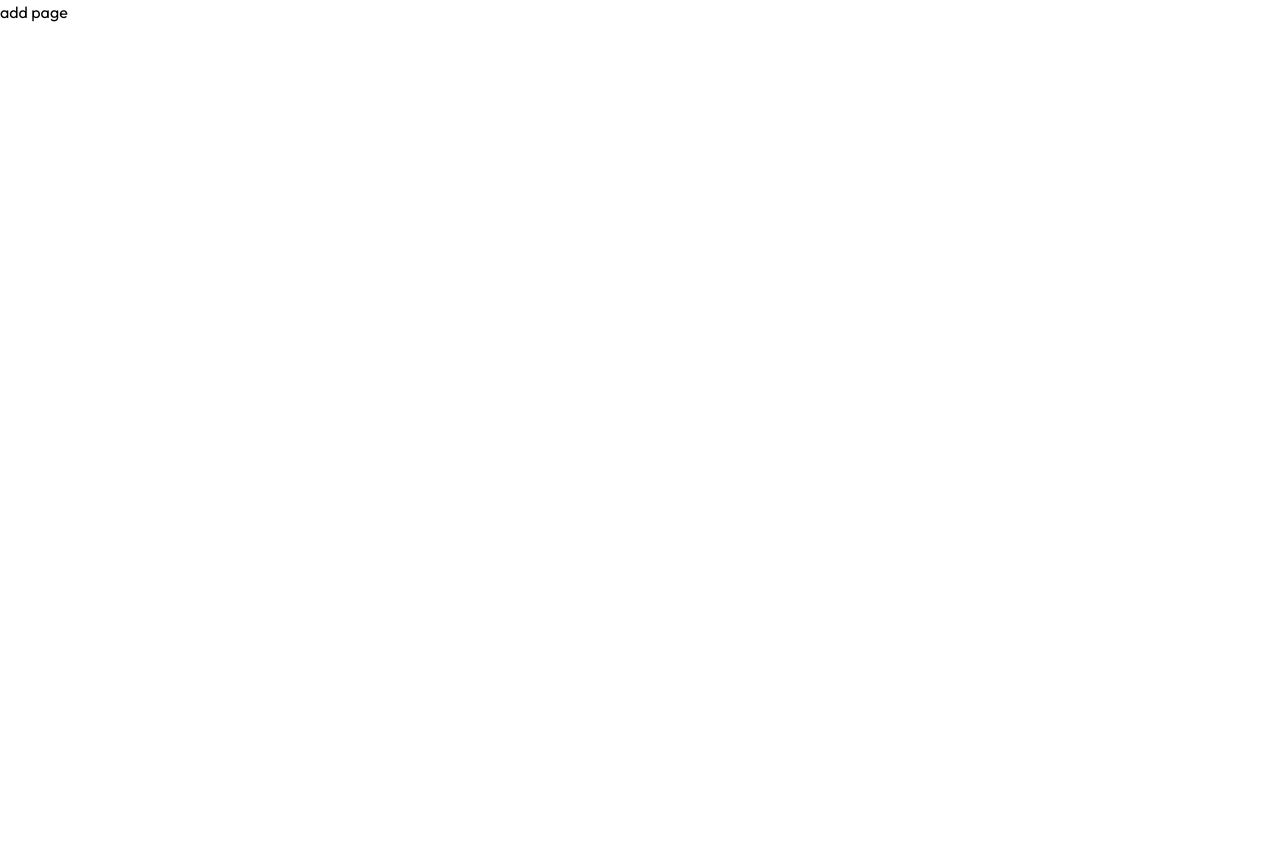
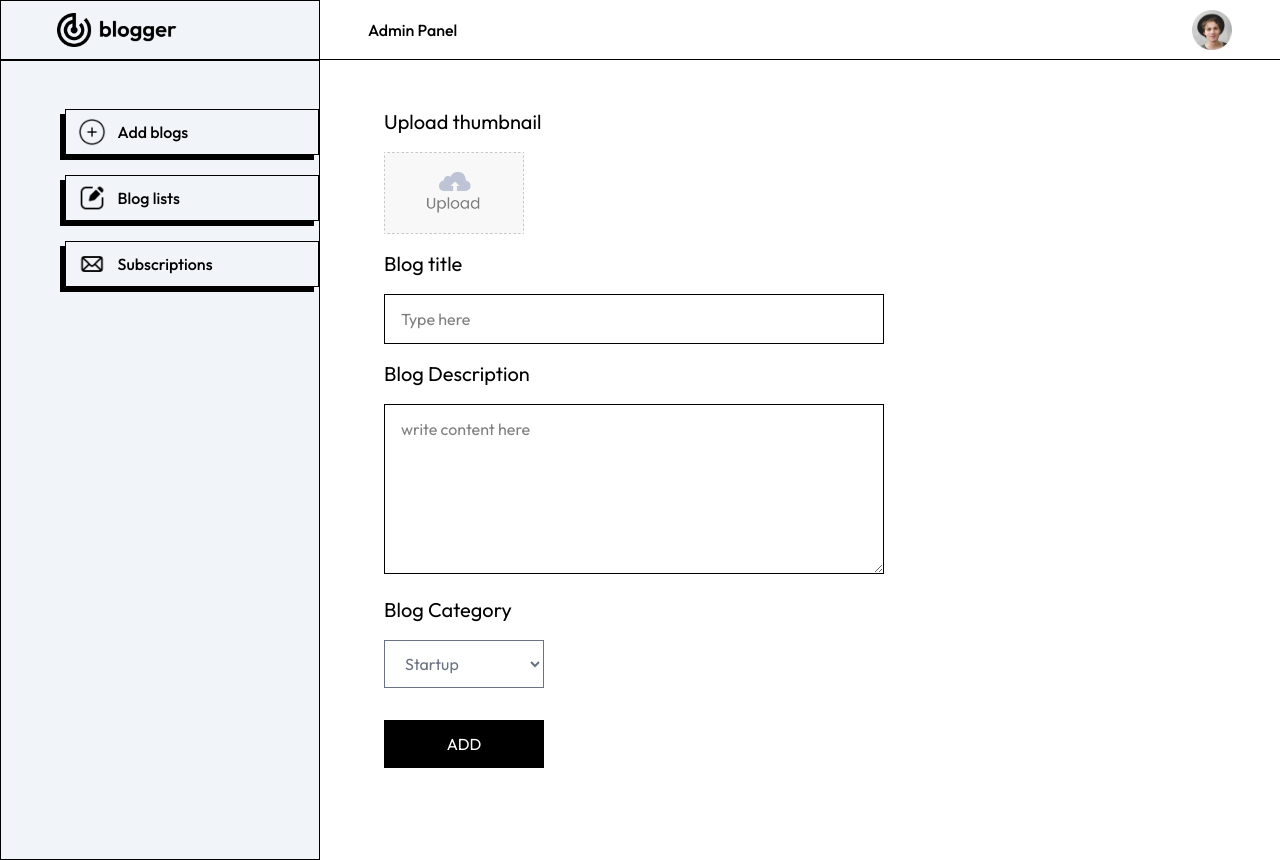
Before and after one commit to AmirUkbazgi1986/Blog-App, a Next.js app in the folder blog-app/: page /admin/addProduct in a window 1280 px wide. Before the commit the page ends 800 px from the top, so only its background shows below. Built offline with nearby package versions, Linux system fonts and the light colour scheme.

Commit message:
admin file is created

```diff
--- a/blog-app/app/admin/addProduct/page.jsx
+++ b/blog-app/app/admin/addProduct/page.jsx
@@ -1,5 +1,102 @@
+"use client";
+import { useState } from "react";
+import { assets } from "@/Assets/assets";
+import Image from "next/image";
+import axios from "axios";
+import { toast } from "react-toastify";
+
 function Page() {
-  return <div>add page</div>;
+  const [image, setImage] = useState(false);
+  const [data, setData] = useState({
+    title: "",
+    description: "",
+    category: "Startup",
+    author: "Alex Bennet",
+    authorImage: "/profile_icon.png",
+  });
+
+  const onChangeHandler = (e) => {
+    const { name, value } = e.target;
+    setData((data) => ({ ...data, [name]: value }));
+  };
+
+  const onSubmitHandler = async (e) => {
+    e.preventDefault();
+
+    // lets create a formdata object
+    const formData = new FormData();
+    formData.append("title", data.title);
+    formData.append("description", data.description);
+    formData.append("category", data.category);
+    formData.append("author", data.author);
+    formData.append("authorImage", data.authorImage);
+    formData.append("image", image);
+
+    const response = await axios.post("/api/blog", formData);
+    if (response.data.success === true) {
+      toast.success(response.data.msg);
+    } else {
+      toast.error("Error");
+    }
+  };
+  return (
+    <>
+      <form onSubmit={onSubmitHandler} className="pt-5 px-5 sm:pt-12 sm:pl-16">
+        <p className="text-xl">Upload thumbnail</p>
+        <label htmlFor="image">
+          <Image
+            className="mt-4"
+            src={!image ? assets.upload_area : URL.createObjectURL(image)}
+            width={140}
+            height={70}
+            alt="upload image"
+          />
+        </label>
+        <input
+          onClick={(e) => setImage(e.target.files[0])}
+          type="file"
+          id="image"
+          hidden
+          required
+        />
+        <p className="text-xl mt-4">Blog title</p>
+        <input
+          name="title"
+          onChange={onChangeHandler}
+          value={data.title}
+          type="text"
+          placeholder="Type here"
+          className="w-full sm:w-125 mt-4 py-3 px-4 border  "
+          required
+        />
+        <p className="text-xl mt-4">Blog Description</p>
+        <textarea
+          name="description"
+          onChange={onChangeHandler}
+          value={data.description}
+          className="w-full sm:w-125 mt-4 py-3 px-4 border  "
+          placeholder="write content here"
+          rows={6}
+          required
+        ></textarea>
+        <p className="text-xl mt-4">Blog Category</p>
+        <select
+          className="w-40 mt-4 px-4 py-3 border text-gray-500"
+          name="category"
+          onChange={onChangeHandler}
+          value={data.category}
+        >
+          <option value="Startup">Startup</option>
+          <option value="Technology">Technology</option>
+          <option value="LifeStyle">LifeStyle</option>
+        </select>
+        <br />
+        <button type="submit" className="mt-8 w-40 h-12 bg-black text-white">
+          ADD
+        </button>
+      </form>
+    </>
+  );
 }
 
 export default Page;
--- a/blog-app/app/admin/blogList/page.jsx
+++ b/blog-app/app/admin/blogList/page.jsx
@@ -1,3 +1,4 @@
+"use client";
 function Page() {
   return <div>bloglist</div>;
 }
--- a/blog-app/app/admin/layout.jsx
+++ b/blog-app/app/admin/layout.jsx
@@ -1,3 +1,23 @@
+import { assets } from "@/Assets/assets";
+import Sidebar from "@/components/AdminComponent/Sidebar";
+import Image from "next/image";
+import { ToastContainer, toast } from "react-toastify";
+
 export default function Layout({ children }) {
-  return <>{children}</>;
+  return (
+    <>
+      <div className="flex">
+        <ToastContainer theme="dark" />
+        <Sidebar />
+        <div className="flex flex-col w-full">
+          <div className="flex items-center justify-between w-full max-h-15 px-12 py-3 border-b border-black">
+            <h3 className="font-medium">Admin Panel</h3>
+            <Image src={assets.profile_icon} width={40} alt="profile image" />
+          </div>
+
+          {children}
+        </div>
+      </div>
+    </>
+  );
 }
--- a/blog-app/app/admin/subscriptions/page.jsx
+++ b/blog-app/app/admin/subscriptions/page.jsx
@@ -1,3 +1,4 @@
+"use client";
 function page() {
   return <div>subscription</div>;
 }
--- a/blog-app/components/AdminComponent/Sidebar.jsx
+++ b/blog-app/components/AdminComponent/Sidebar.jsx
@@ -1,5 +1,40 @@
+import { assets } from "@/Assets/assets";
+import Image from "next/image";
+import Link from "next/link";
+
 function Sidebar() {
-  return <div>Sidebar</div>;
+  return (
+    <div className="flex flex-col bg-slate-100">
+      <div className="px-2 sm:pl-14 py-3 border border-black">
+        <Image src={assets.logo} width={120} alt="logo" />
+      </div>
+      <div className="w-28 sm:w-80 h-screen relative py-12 border border-black">
+        <div className="w-[50%] sm:w-[80%] absolute right-0">
+          <Link
+            href="/admin/addProduct"
+            className="flex items-center border border-black gap-3 px-3 py-2 font-medium  shadow-[-5px_5px_0px_#000000]"
+          >
+            <Image src={assets.add_icon} width={28} alt="plus icon" />
+            <p>Add blogs</p>
+          </Link>
+          <Link
+            href="/admin/blogList"
+            className="flex items-center border border-black gap-3 px-3 py-2 font-medium  shadow-[-5px_5px_0px_#000000] mt-5"
+          >
+            <Image src={assets.blog_icon} width={28} alt="plus icon" />
+            <p>Blog lists</p>
+          </Link>
+          <Link
+            href="/admin/subscriptions"
+            className="flex items-center border border-black gap-3 px-3 py-2 font-medium  shadow-[-5px_5px_0px_#000000] mt-5"
+          >
+            <Image src={assets.email_icon} width={28} alt="plus icon" />
+            <p>Subscriptions</p>
+          </Link>
+        </div>
+      </div>
+    </div>
+  );
 }
 
 export default Sidebar;
```
Also changed, not shown: blog-app/public/1784840513474_blog_pic_1.png (added), blog-app/public/profile_icon.png (added).
